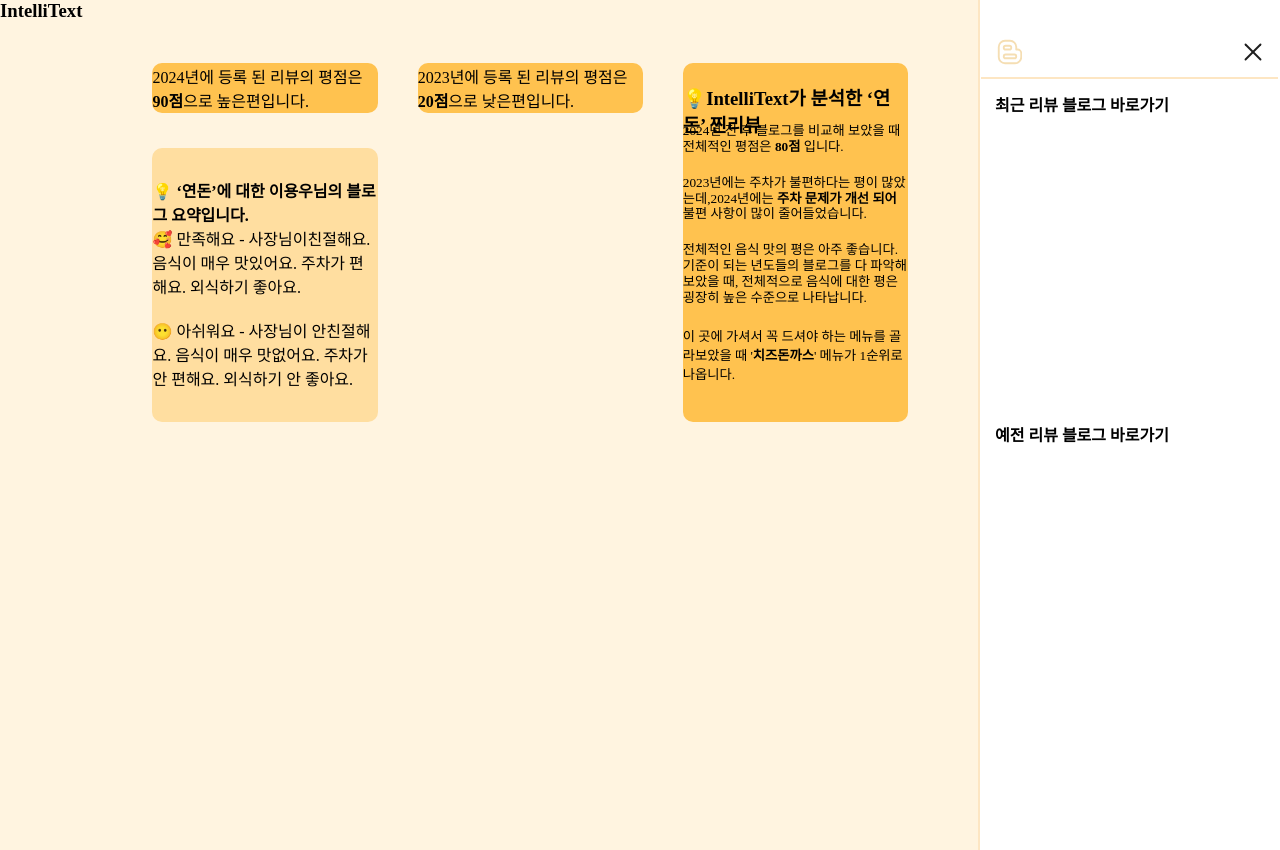
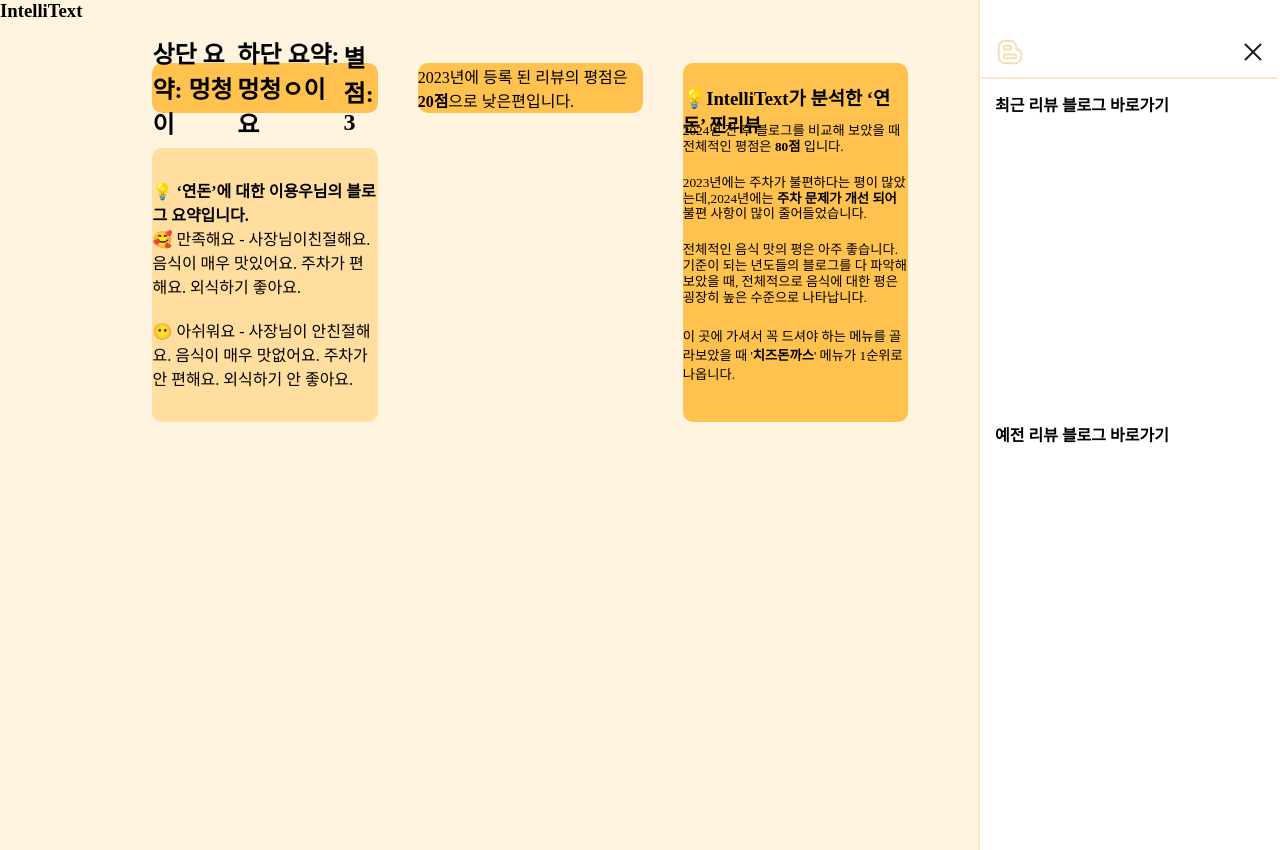
Before and after one commit to leeyouna21/mini2, a React (Create React App) app: page /sum in a window 1280 px wide. Built offline with nearby package versions, Linux system fonts and the light colour scheme; a web font is replaced by a local one.

Commit message:
json +' :

```diff
--- a/src/components/Main/Sum.jsx
+++ b/src/components/Main/Sum.jsx
@@ -1,5 +1,8 @@
 import React, { useState } from 'react';
 import { Link } from 'react-router-dom';
+import summaryData from '../../json/summary.json';
+
+
 
 const Summary = () => {
     const [isSumRightVisible, setIsSumRightVisible] = useState(true);
@@ -99,7 +102,10 @@ const Summary = () => {
                 <div className="center_container">
                     <div className="center_left">
                         <div className="score">
-                            <h4>2024년에 등록 된 리뷰의 평점은 <span style={{fontWeight: 'bold'}}>90점</span>으로 높은편입니다.</h4>
+                            {/* <h4>2024년에 등록 된 리뷰의 평점은 <span style={{fontWeight: 'bold'}}>90점</span>으로 높은편입니다.</h4> */}
+                            <h2>상단 요약: {summaryData.top_summary}</h2>
+                            <h2>하단 요약: {summaryData.bottom_summary}</h2>
+                            <h2>별점: {summaryData.star_rating}</h2>
                         </div>
                         <div className="blog">
                             <div className="source">
--- /dev/null
+++ b/src/json/summary.json
@@ -0,0 +1,5 @@
+{
+    "top_summary": "멍청이",
+    "bottom_summary": "멍청ㅇ이요",
+    "star_rating": 3
+}
```
